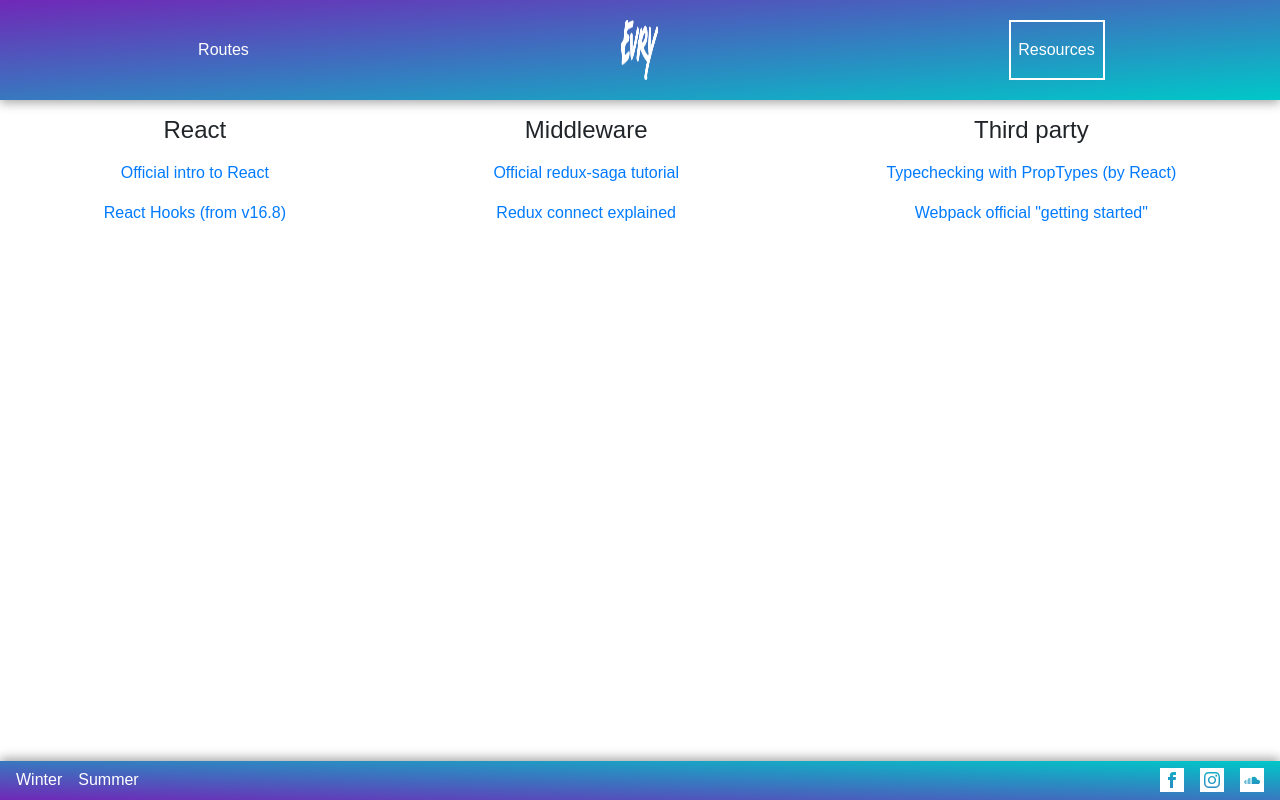
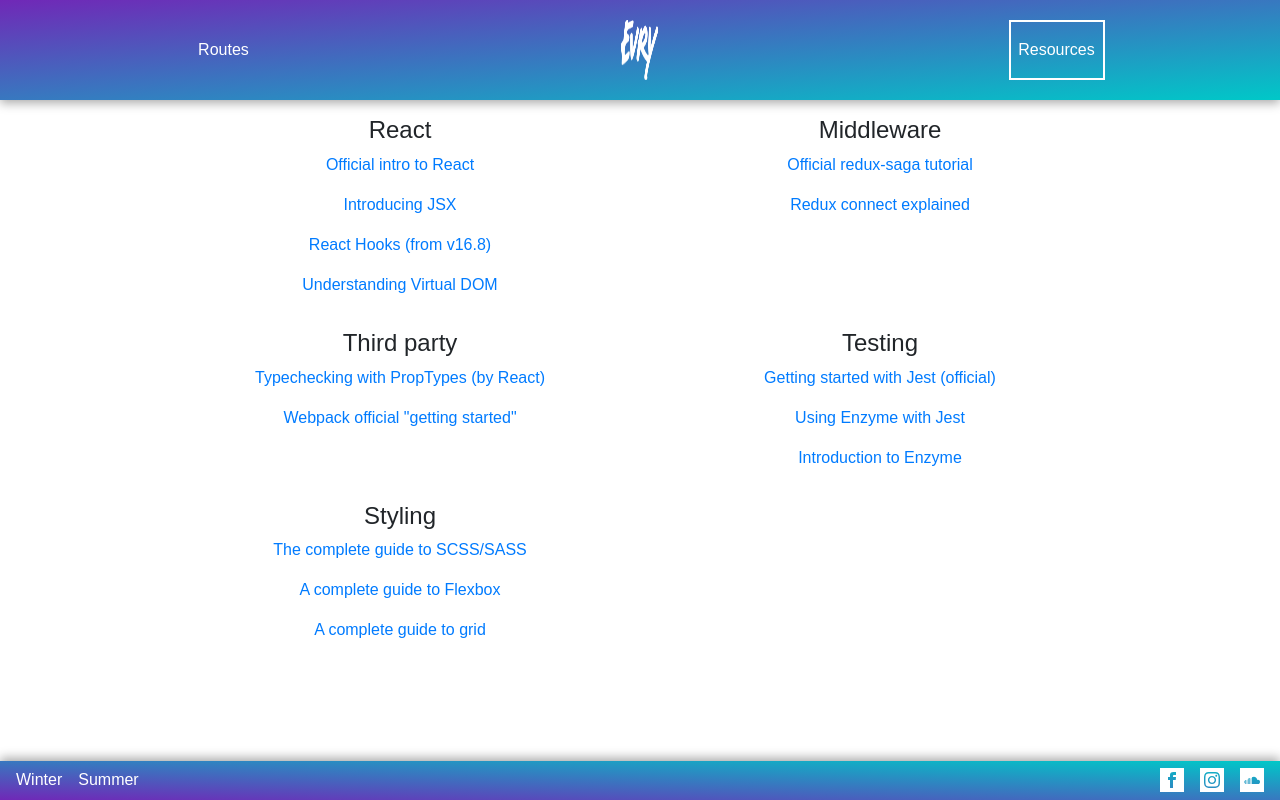
Before and after one commit to djdifee/home, a React app: page /resources in a window 1280 px wide. Built offline with nearby package versions, Linux system fonts and the light colour scheme.

Commit message:
Add more resources and install uuid for generating unique keys

```diff
--- a/package.json
+++ b/package.json
@@ -54,6 +54,7 @@
     "react-redux": "^6.0.0",
     "react-router-dom": "^4.3.1",
     "redux": "^4.0.1",
-    "redux-saga": "^1.0.1"
+    "redux-saga": "^1.0.1",
+    "uuid": "^3.3.2"
   }
 }
--- a/src/scripts/screens/Home.jsx
+++ b/src/scripts/screens/Home.jsx
@@ -27,7 +27,7 @@
 						<Button className="margin-bottom" text="Fetch quote" onClick={() => requestQuote()} />
 						<p>When the server responds, the loading variable toggles back, and the reducer ads the response to the store</p>
 					</div>
-					<div className="half-width">
+					<div>
 						<div className="space-around">
 							<span>Total quotes fetched: {swansonQuote.totalQuotes}</span>
 							<span>Loading: {swansonQuote.loading.toString()}</span>
--- a/src/scripts/screens/Resources.jsx
+++ b/src/scripts/screens/Resources.jsx
@@ -1,26 +1,41 @@
 import React from 'react';
+import uuid from 'uuid/v4';
 
 const reactResources = [
 	{ name: 'Official intro to React', link: 'https://reactjs.org/tutorial/tutorial.html' },
+	{ name: 'Introducing JSX', link: 'https://reactjs.org/docs/introducing-jsx.html' },
 	{ name: 'React Hooks (from v16.8)', link: 'https://reactjs.org/blog/2019/02/06/react-v16.8.0.html' },
-]
+	{ name: 'Understanding Virtual DOM', link: 'https://bitsofco.de/understanding-the-virtual-dom/' },
+];
 
 const middleware = [
 	{ name: 'Official redux-saga tutorial', link: 'https://redux-saga.js.org/docs/introduction/BeginnerTutorial.html' },
 	{ name: 'Redux connect explained', link: 'https://www.sohamkamani.com/blog/2017/03/31/react-redux-connect-explained/' },
-]
+	{},
+];
 
 const thirdParty = [
 	{ name: 'Typechecking with PropTypes (by React)', link: 'https://reactjs.org/docs/typechecking-with-proptypes.html' },
 	{ name: 'Webpack official "getting started"', link: 'https://webpack.js.org/guides/getting-started/' },
-]
+];
 
-const listLinks = items => (
-	items.map(item => <p className="margin-top" key={item.link}><a href={item.link} target="_blank" rel="noopener noreferrer">{item.name}</a></p>)
-)
+const testing = [
+	{ name: 'Getting started with Jest (official)', link: 'https://jestjs.io/docs/en/getting-started.html' },
+	{ name: 'Using Enzyme with Jest', link: 'https://airbnb.io/enzyme/docs/guides/jest.html' },
+	{ name: 'Introduction to Enzyme', link: 'https://airbnb.io/enzyme/' },
+];
+
+const styling = [
+	{ name: 'The complete guide to SCSS/SASS', link: 'https://medium.com/@js_tut/the-complete-guide-to-scss-sass-49ac053fcde5' },
+	{ name: 'A complete guide to Flexbox', link: 'https://css-tricks.com/snippets/css/a-guide-to-flexbox/' },
+	{ name: 'A complete guide to grid', link: 'https://css-tricks.com/snippets/css/complete-guide-grid/' },
+];
+
+const listLinks = items => items.map(item => <p key={uuid()}><a href={item.link} target="_blank" rel="noopener noreferrer">{item.name}</a></p>);
 
 const Resources = () => (
-	<div className="resource-grid grid-three-columns">
+	<div className="content-wrapper">
+		<div className="grid-two-columns margin-bottom">
 			<div>
 				<h4>React<br /></h4>
 				{listLinks(reactResources)}
@@ -29,9 +44,25 @@
 				<h4>Middleware<br /></h4>
 				{listLinks(middleware)}
 			</div>
+		</div>
+
+		<div className="grid-two-columns margin-bottom">
 			<div>
 				<h4>Third party<br /></h4>
 				{listLinks(thirdParty)}
+			</div>
+			<div>
+				<h4>Testing<br /></h4>
+				{listLinks(testing)}
+			</div>
+		</div>
+
+		<div className="grid-two-columns margin-bottom">
+			<div>
+				<h4>Styling<br /></h4>
+				{listLinks(styling)}
+			</div>
+			<div />
 		</div>
 	</div>
 );
--- a/src/scripts/screens/Routes.jsx
+++ b/src/scripts/screens/Routes.jsx
@@ -19,7 +19,7 @@
 
 // match is an inherited property from the router
 const Routes = ({ match }) => (
-	<div>
+	<div className="content-wrapper">
 		<h2>Select preferred platform</h2>
 		<p>A quick expample for URL Parameters.</p>
 		<div className="tab-buttons space-around">
--- a/src/styles/base/_app.scss
+++ b/src/styles/base/_app.scss
@@ -9,14 +9,18 @@
 }
 
 .app-content {
+  display: flex;
   height: 100%;
-  overflow-y: auto;;
+  justify-content: center;
+  overflow-y: auto;
   padding: 1em 0;
 }
 
 .content-wrapper {
   display: flex;
-  flex-direction: column;;
+  flex-direction: column;
+  max-width: 960px;
+  width: 100%;
 }
 
 body {
--- a/src/styles/utils/_grid.scss
+++ b/src/styles/utils/_grid.scss
@@ -2,27 +2,17 @@
 
 .grid-two-columns {
   display: grid;
-  grid-template-columns: 50% 50%;
-
-  >div {
-    padding: 0 2em;
-    width: 100%;
-  }
+  grid-template-columns: repeat(2, 50%);
 }
 
 .grid-three-columns {
   display: grid;
-  grid-template-columns: auto auto auto;
+  grid-template-columns: repeat(3, calc(100% / 3));
 }
 
 .grid-four-columns {
   display: grid;
-  grid-template-columns: 25% 25% 25% 25%;
-
-  >div {
-    padding: 0 2em;
-    width: 100%;
-  }
+  grid-template-columns: repeat(4, 25%);
 }
 
 .margin-right {
```
Also changed, not shown: 1 other file (tests, documents, lock files or other folders). Lines whose indentation alone changed are shown as unchanged.
